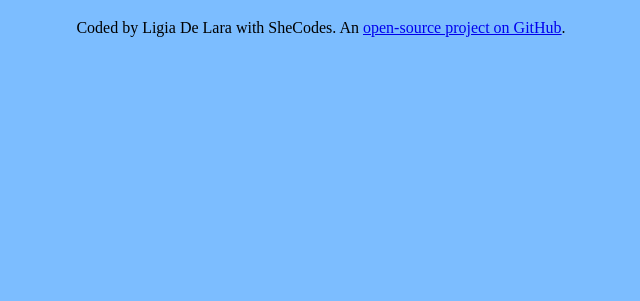
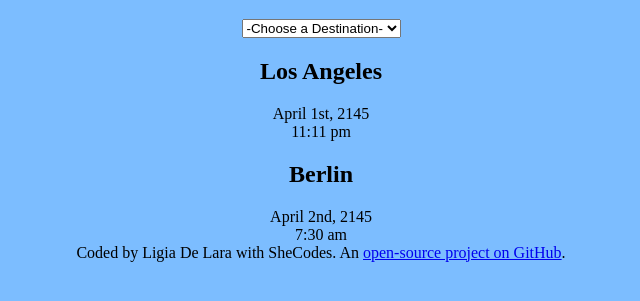
Before and after one commit to L-delara/World-Clock, a plain HTML site: page index.html in a window 1280 px wide. Shown: the part 61-362 px from the top of the page, without its empty margins (319-959 px from the left). Drawn offline with Linux system fonts and the light colour scheme.

Commit message:
added html for dropdown and display
rough placement for city clock selector and displays

```diff
--- a/index.html
+++ b/index.html
@@ -11,8 +11,26 @@
     <title>World Clock ⌚</title>
   </head>
   <body>
-    <h1>World Clock</h1>
+    <div class="container">
+      <h1>World Clock</h1>
+      <select>
+        <option value="">-Choose a Destination-</option>
+        <option value="">London</option>
+        <option value="">Tokyo</option>
+        <option value="">New York</option>
+      </select>
 
+      <div class="city">
+        <h2>Los Angeles</h2>
+        <div class="date">April 1st, 2145</div>
+        <div class="time">11:11 pm</div>
+      </div>
+      <div class="city">
+        <h2>Berlin</h2>
+        <div class="date">April 2nd, 2145</div>
+        <div class="time">7:30 am</div>
+      </div>
+    </div>
     <footer>
       Coded by Ligia De Lara with SheCodes. An
       <a href="https://github.com/L-delara/World-Clock" target="_blank"
```
